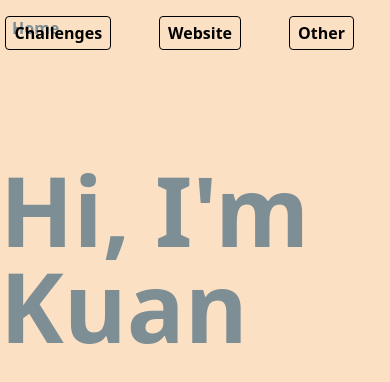
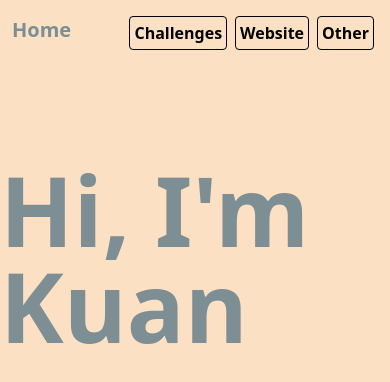
Before and after one commit to Kuan314/PersonalWebsite, a React (Create React App) app: page /#/ in a window 390 px wide. Shown: the top 382 px of the page. Built offline with nearby package versions, Linux system fonts and the light colour scheme.

Commit message:
edit css

```diff
--- a/src/component/Header.jsx
+++ b/src/component/Header.jsx
@@ -8,8 +8,8 @@ const navigation = [
 
 function Header() {
 	return (
-		<div className="grid grid-cols-2 pt-4 mx-3">
-			<div className="font-bold lg:text-2xl sm:text-lg text-textPrimary">
+		<div className="grid grid-cols-2 pt-4 mx-3 min-w-screen">
+			<div className="font-bold sm:text-2xl text-xl text-textPrimary">
 				<a href="/PersonalWebsite/">
 					Home
 				</a>
@@ -19,7 +19,7 @@ function Header() {
 					<a
 						key={item.name}
 						href={item.href}
-						className='px-2 py-1 mx-6 text-m font-bold border rounded border-black hover:ease-out'
+						className="sm:px-2 sm:py-1 p-1 sm:text-m text-s sm:mx-6 mx-1 font-bold border rounded border-black hover:ease-out"
 					>
 						{item.name}
 					</a>
--- a/src/pages/Home.js
+++ b/src/pages/Home.js
@@ -1,7 +1,7 @@
 function Home() {
 		return (
-			<div className="mt-4 h-96 flex justify-center items-center">
-				<h1 className="text-8xl text-textPrimary font-bold hover:text-9xl">
+			<div className="mt-4 h-96 flex sm:justify-center justify-start items-center">
+				<h1 className="text-8xl text-textPrimary font-bold lg:hover:text-9xl">
 					Hi, I'm Kuan
 				</h1>
 
```
